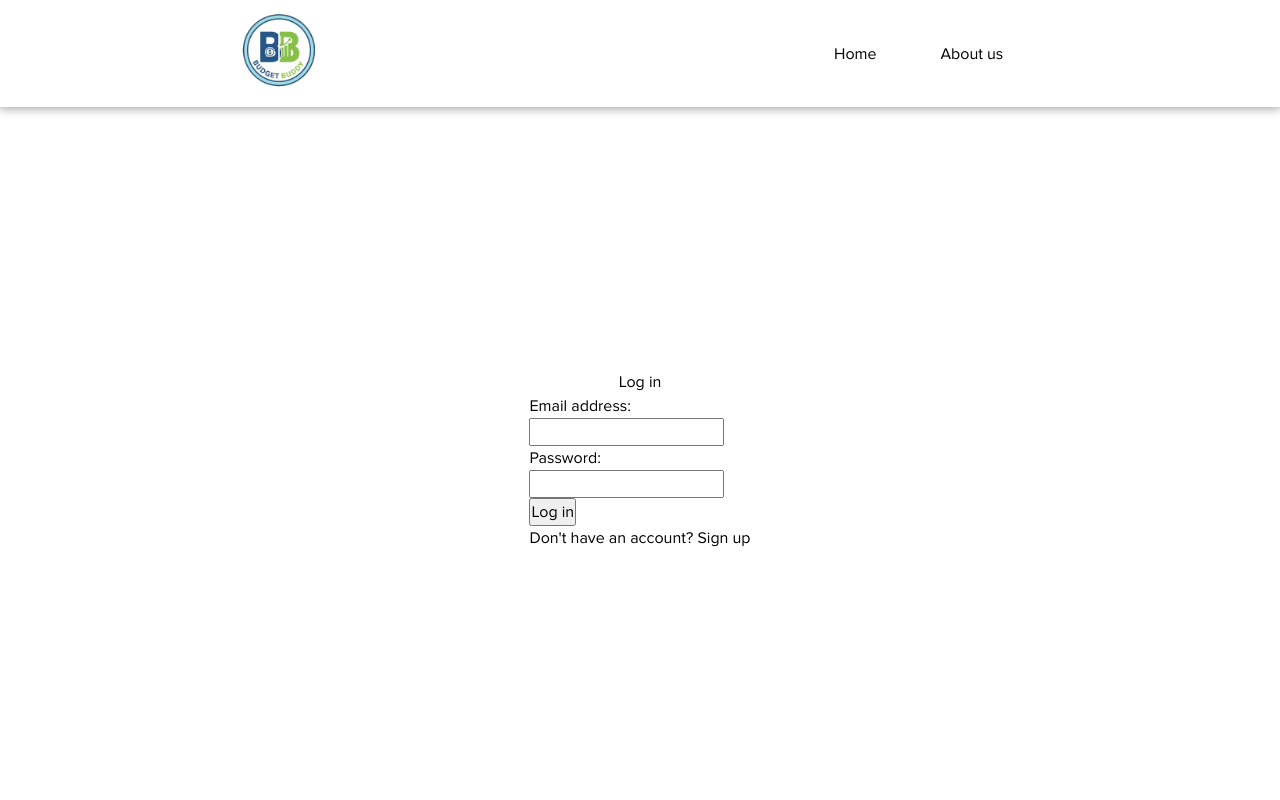
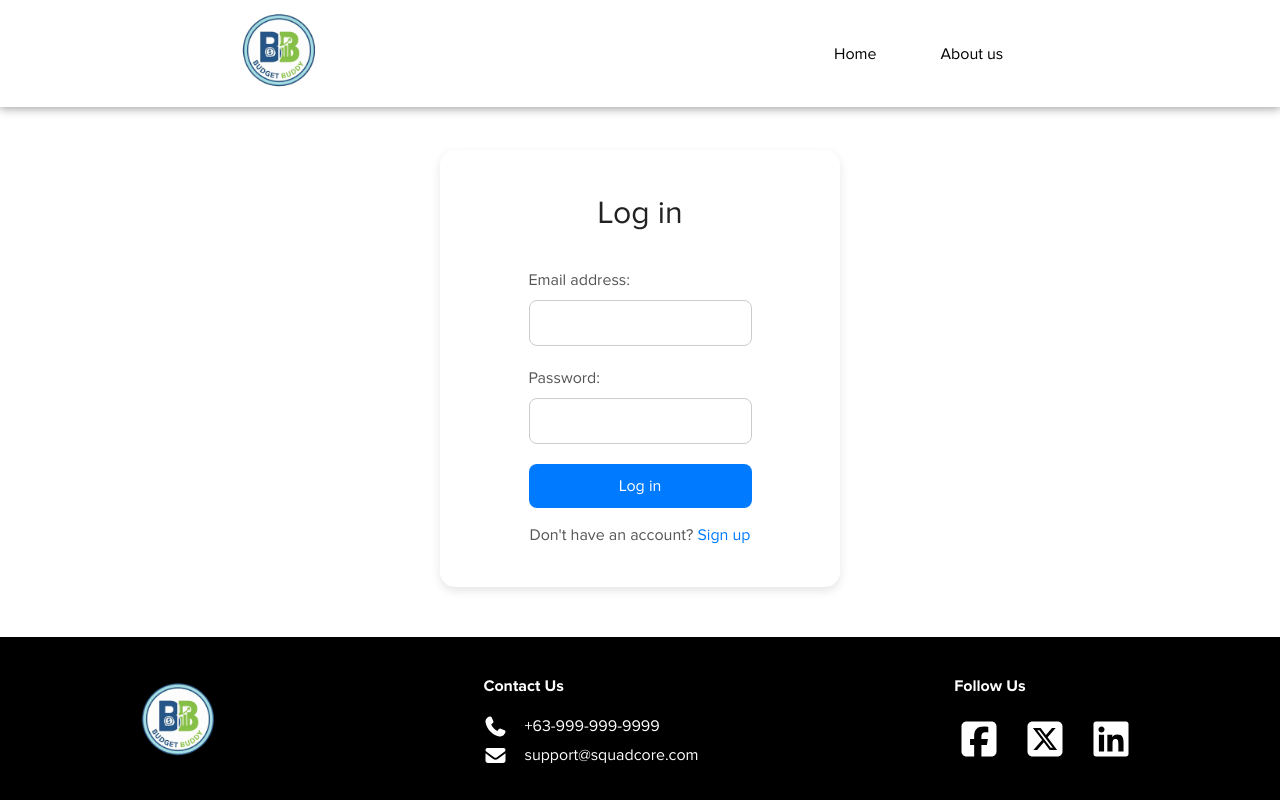
Before and after one commit to rener-rabanillo/financial-management-system, a plain HTML site: page website/frontend/login.html in a window 1280 px wide. Shown: the top 800 px of the page. Drawn offline with Linux system fonts and the light colour scheme.

Commit message:
initial commit dawg

```diff
--- /dev/null
+++ b/website/frontend/css/pages/login.css
@@ -0,0 +1,82 @@
+
+main {
+	flex: 1;
+	display: flex;
+	align-items: center;
+	justify-content: center;
+	padding: 50px 20px;
+}
+
+.login-container {
+	background-color:#ffffff;
+	padding: 40px 50px;
+	border-radius: 15px;
+	box-shadow: 0 4px 10px rgba(0, 0, 0, 0.1);
+	max-width: 400px;
+	width: 100%;
+	text-align: center;
+	height: max-content;
+}
+
+.form-title {
+	margin-bottom: 30px;
+	font-size: 2rem;
+	color: #222;
+}
+
+.input-form {
+	margin-bottom: 20px;
+	text-align: left;
+}
+
+.input-form label {
+	display: block;
+	margin-bottom: 8px;
+	font-weight: 500;
+	color: #555;
+}
+
+.input-form input {
+	width: 100%;
+	padding: 10px 15px;
+	border: 1px solid #ccc;
+	border-radius: 8px;
+	font-size: 1rem;
+	transition: border-color 0.2s;
+}
+
+.input-form input:focus {
+	border-color: #007bff;
+	outline: none;
+}
+
+button[type="submit"] {
+	background-color: #007bff;
+	color: #fff;
+	border: none;
+	padding: 10px 20px;
+	border-radius: 8px;
+	font-size: 1rem;
+	cursor: pointer;
+	width: 100%;
+	transition: background-color 0.3s;
+}
+
+button[type="submit"]:hover {
+	background-color: #0056b3;
+}
+
+.register-link {
+	margin-top: 15px;
+	font-size: 1rem;
+	color: #555;
+}
+
+.register-link a {
+	color: #007bff;
+	text-decoration: none;
+}
+
+.register-link a:hover {
+	text-decoration: underline;
+}
--- /dev/null
+++ b/website/frontend/css/pages/signup.css
@@ -0,0 +1,72 @@
+main {
+	flex: 1;
+	display: flex;
+	align-items: center;
+	justify-content: center;
+	padding: 30px;
+}
+
+.signup-container {
+	background: #fff;
+	padding: 30px 40px;
+	border-radius: 12px;
+	box-shadow: 0 4px 10px rgba(0,0,0,0.1);
+	width: 100%;
+	max-width: 380px;
+	text-align: center;
+}
+
+.form-title {
+	margin-bottom: 20px;
+	color: #333;
+}
+
+.input-form {
+	text-align: left;
+	margin-bottom: 15px;
+}
+
+.input-form label {
+	display: block;
+	font-size: 14px;
+	margin-bottom: 5px;
+}
+
+.input-form input {
+	width: 100%;
+	padding: 10px;
+	border: 1px solid #ccc;
+	border-radius: 6px;
+	font-size: 14px;
+}
+
+button {
+	width: 100%;
+	padding: 10px;
+	background-color: #4CAF50;
+	border: none;
+	border-radius: 6px;
+	color: white;
+	font-size: 16px;
+	cursor: pointer;
+	margin-top: 10px;
+	transition: all;
+}
+
+button:hover {
+	background-color: #45a049;
+}
+
+.login-link {
+	margin-top: 15px;
+	font-size: 14px;
+}
+
+.login-link a {
+	color: #4CAF50;
+	text-decoration: none;
+}
+
+.login-link a:hover {
+	text-decoration: underline;
+}
--- a/website/frontend/login.html
+++ b/website/frontend/login.html
@@ -6,6 +6,7 @@
 	<title>Log In | Budget Buddy</title>
 	<link rel="icon" type="image/x-icon" href="/shared/assets/icons/favicon.ico">
 	<link rel="stylesheet" href="css/main.css">
+	<link rel="stylesheet" href="css/pages/login.css">
 </head>
 <body>
 
```
Also changed, not shown: website/frontend/signup.html (+2 -0 lines).
